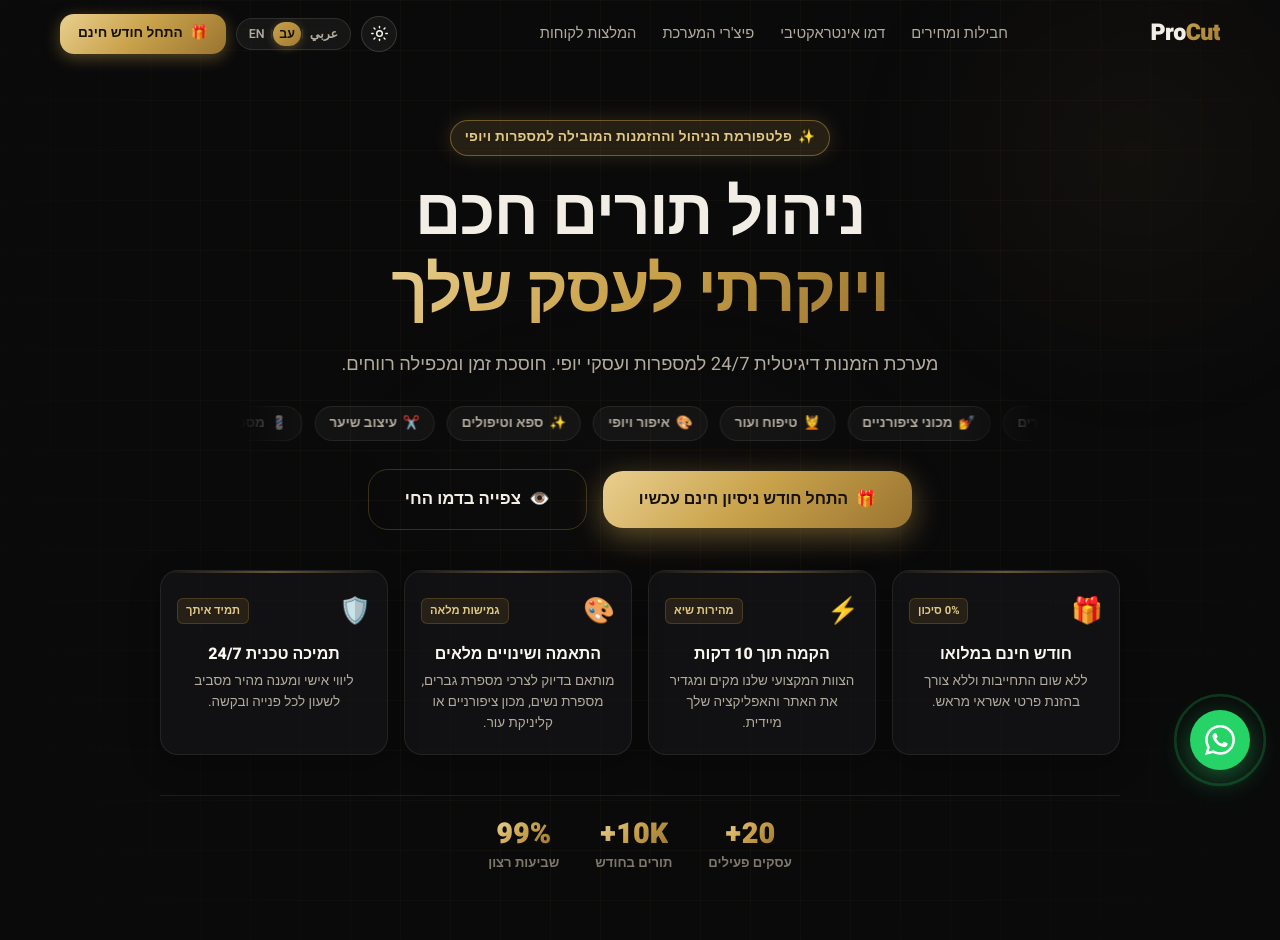
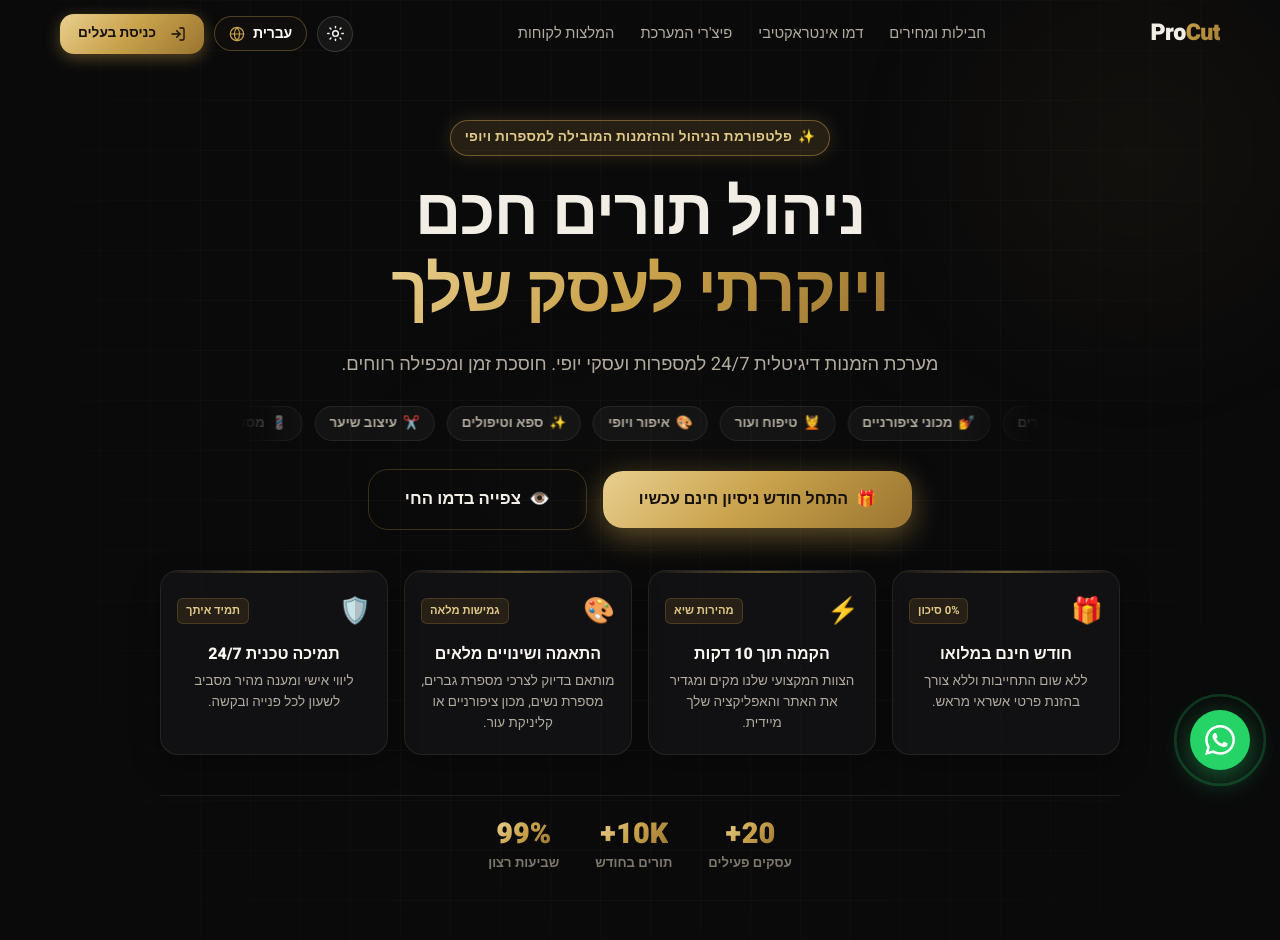
Before and after one commit to obidaNassa/procut_loading_page, a React (Vite) app: page / in a window 1280 px wide. Shown: the top 940 px of the page. Built offline with nearby package versions, Linux system fonts and the light colour scheme.

Commit message:
Implement luxury capsule language dropdown with globe icon and replace desktop nav CTA with Owner Login

```diff
--- a/src/components/Navbar.jsx
+++ b/src/components/Navbar.jsx
@@ -1,4 +1,4 @@
-import { useState, useEffect } from 'react'
+import { useState, useEffect, useRef } from 'react'
 import { useLanguage } from '../context/LanguageContext'
 import { useTheme } from '../context/ThemeContext'
 import styles from './Navbar.module.css'
@@ -8,12 +8,35 @@ export default function Navbar() {
   const { theme, setTheme } = useTheme()
   const [scrolled, setScrolled] = useState(false)
   const [menuOpen, setMenuOpen] = useState(false)
+  const [langDropdownOpen, setLangDropdownOpen] = useState(false)
+  const langDropdownRef = useRef(null)
 
   useEffect(() => {
     const onScroll = () => setScrolled(window.scrollY > 30)
     window.addEventListener('scroll', onScroll, { passive: true })
     return () => window.removeEventListener('scroll', onScroll)
   }, [])
+
+  useEffect(() => {
+    const handleClickOutside = (e) => {
+      if (langDropdownRef.current && !langDropdownRef.current.contains(e.target)) {
+        setLangDropdownOpen(false)
+      }
+    }
+    document.addEventListener('mousedown', handleClickOutside)
+    document.addEventListener('touchstart', handleClickOutside)
+    return () => {
+      document.removeEventListener('mousedown', handleClickOutside)
+      document.removeEventListener('touchstart', handleClickOutside)
+    }
+  }, [])
+
+  const languages = [
+    { code: 'he', label: 'עברית' },
+    { code: 'ar', label: 'العربية' },
+    { code: 'en', label: 'English' },
+  ]
+  const currentLangLabel = languages.find(l => l.code === lang)?.label || 'עברית'
 
   const navLinks = [
     { label: t.nav.pricing, href: '#pricing' },
@@ -74,44 +97,69 @@ export default function Navbar() {
               )}
             </button>
 
-            {/* Language Selector */}
-            <div className={styles.langSelector} role="group" aria-label={t.nav.langSelect}>
+            {/* Language Switcher Pill Button + Dropdown */}
+            <div className={styles.langDropdownWrapper} ref={langDropdownRef}>
               <button
                 type="button"
-                className={`${styles.langBtn} ${lang === 'ar' ? styles.langActive : ''}`}
-                onClick={() => setLang('ar')}
-                title="العربية"
+                className={styles.langPillBtn}
+                onClick={() => setLangDropdownOpen(prev => !prev)}
+                aria-expanded={langDropdownOpen}
+                aria-label={t.nav.langSelect}
               >
-                عربي
+                <span className={styles.langPillText}>{currentLangLabel}</span>
+                <span className={styles.langPillGlobe}>
+                  <svg viewBox="0 0 24 24" width="16" height="16" fill="none" stroke="currentColor" strokeWidth="1.8" strokeLinecap="round" strokeLinejoin="round" aria-hidden="true">
+                    <circle cx="12" cy="12" r="10" />
+                    <line x1="2" y1="12" x2="22" y2="12" />
+                    <path d="M12 2a15.3 15.3 0 0 1 4 10 15.3 15.3 0 0 1-4 10 15.3 15.3 0 0 1-4-10 15.3 15.3 0 0 1 4-10z" />
+                  </svg>
+                </span>
               </button>
-              <span className={styles.langDivider}>|</span>
-              <button
-                type="button"
-                className={`${styles.langBtn} ${lang === 'he' ? styles.langActive : ''}`}
-                onClick={() => setLang('he')}
-                title="עברית"
-              >
-                עב
-              </button>
-              <span className={styles.langDivider}>|</span>
-              <button
-                type="button"
-                className={`${styles.langBtn} ${lang === 'en' ? styles.langActive : ''}`}
-                onClick={() => setLang('en')}
-                title="English"
-              >
-                EN
-              </button>
+
+              {langDropdownOpen && (
+                <div className={styles.langDropdownMenu} role="menu">
+                  {languages.map((item) => {
+                    const isActive = lang === item.code
+                    return (
+                      <button
+                        key={item.code}
+                        type="button"
+                        className={`${styles.langDropdownItem} ${isActive ? styles.langDropdownItemActive : ''}`}
+                        onClick={() => {
+                          setLang(item.code)
+                          setLangDropdownOpen(false)
+                        }}
+                        role="menuitem"
+                      >
+                        <span className={styles.langDropdownLabel}>{item.label}</span>
+                        {isActive && (
+                          <span className={styles.langCheckmark}>
+                            <svg viewBox="0 0 24 24" width="16" height="16" fill="none" stroke="currentColor" strokeWidth="2.5" strokeLinecap="round" strokeLinejoin="round" aria-hidden="true">
+                              <polyline points="20 6 9 17 4 12" />
+                            </svg>
+                          </span>
+                        )}
+                      </button>
+                    )
+                  })}
+                </div>
+              )}
             </div>
 
-            {/* CTA */}
+            {/* Header CTA: Owner Login (כניסת בעלים) */}
             <a
-              href="#pricing"
+              href="https://procut.me/login"
               className={`btn btn-primary ${styles.navCta}`}
               id="nav-cta-btn"
+              target="_blank"
+              rel="noopener noreferrer"
             >
-              <span>🎁</span>
-              <span>{t.nav.ctaBtn}</span>
+              <svg viewBox="0 0 24 24" width="16" height="16" fill="none" stroke="currentColor" strokeWidth="2" strokeLinecap="round" strokeLinejoin="round" aria-hidden="true" style={{ marginInlineEnd: 6 }}>
+                <path d="M15 3h4a2 2 0 0 1 2 2v14a2 2 0 0 1-2 2h-4" />
+                <polyline points="10 17 15 12 10 7" />
+                <line x1="15" y1="12" x2="3" y2="12" />
+              </svg>
+              <span>{t.nav.ownerLogin || 'כניסת בעלים'}</span>
             </a>
 
             {/* Mobile hamburger */}
--- a/src/components/Navbar.module.css
+++ b/src/components/Navbar.module.css
@@ -119,43 +119,123 @@
   transition: transform 0.3s ease;
 }
 
-/* Language selector */
-.langSelector {
+/* Language Dropdown Wrapper */
+.langDropdownWrapper {
+  position: relative;
+  display: inline-flex;
+}
+
+/* Pill button */
+.langPillBtn {
   display: inline-flex;
   align-items: center;
-  background: rgba(var(--overlay-rgb), 0.05);
-  border: 1px solid rgba(var(--overlay-rgb), 0.1);
-  padding: 3px 6px;
-  border-radius: 100px;
-  backdrop-filter: blur(10px);
+  gap: 8px;
+  background: rgba(18, 16, 14, 0.85);
+  border: 1px solid rgba(var(--brand-1-rgb), 0.35);
+  border-radius: 9999px;
+  padding: 6px 14px;
+  cursor: pointer;
+  transition: all 0.25s ease;
+  backdrop-filter: blur(12px);
+  -webkit-tap-highlight-color: transparent;
+  outline: none;
 }
 
-.langBtn {
-  background: none;
-  border: none;
-  color: var(--text-secondary);
-  font-size: 0.78rem;
-  font-weight: 600;
-  padding: 3px 6px;
-  border-radius: 100px;
-  cursor: pointer;
-  transition: all 0.2s ease;
+.langPillBtn:hover {
+  background: rgba(26, 23, 20, 0.95);
+  border-color: rgba(var(--brand-1-rgb), 0.65);
+  box-shadow: 0 2px 12px rgba(var(--brand-1-rgb), 0.2);
 }
 
-.langBtn:hover {
-  color: var(--text-heading);
+.langPillText {
+  color: #ffffff;
+  font-size: 0.88rem;
+  font-weight: 700;
+  letter-spacing: -0.01em;
+  white-space: nowrap;
 }
 
-.langActive {
-  background: linear-gradient(135deg, var(--brand-1), var(--brand-2));
-  color: var(--on-brand) !important;
-  box-shadow: 0 2px 8px rgba(var(--brand-1-rgb), 0.35);
+.langPillGlobe {
+  color: var(--brand-1);
+  display: inline-flex;
+  align-items: center;
+  justify-content: center;
+  flex-shrink: 0;
 }
 
-.langDivider {
-  color: rgba(var(--overlay-rgb), 0.15);
-  font-size: 0.7rem;
-  user-select: none;
+/* Dropdown Menu */
+.langDropdownMenu {
+  position: absolute;
+  top: calc(100% + 8px);
+  right: 0;
+  min-width: 150px;
+  background: rgba(18, 16, 14, 0.96);
+  border: 1px solid rgba(var(--brand-1-rgb), 0.25);
+  border-radius: 14px;
+  padding: 6px;
+  box-shadow: 0 12px 36px rgba(0, 0, 0, 0.55);
+  backdrop-filter: blur(20px);
+  z-index: 1000;
+  display: flex;
+  flex-direction: column;
+  gap: 4px;
+  animation: dropdownFadeIn 0.2s cubic-bezier(0.16, 1, 0.3, 1);
+}
+
+:global([dir="rtl"]) .langDropdownMenu {
+  right: auto;
+  left: 0;
+}
+
+@keyframes dropdownFadeIn {
+  from {
+    opacity: 0;
+    transform: translateY(-6px) scale(0.96);
+  }
+  to {
+    opacity: 1;
+    transform: translateY(0) scale(1);
+  }
+}
+
+.langDropdownItem {
+  display: flex;
+  align-items: center;
+  justify-content: space-between;
+  width: 100%;
+  padding: 9px 12px;
+  border-radius: 9px;
+  border: none;
+  background: transparent;
+  color: var(--text-secondary);
+  font-size: 0.88rem;
+  font-weight: 600;
+  cursor: pointer;
+  transition: all 0.15s ease;
+  text-align: inherit;
+}
+
+.langDropdownItem:hover {
+  background: rgba(255, 255, 255, 0.06);
+  color: #ffffff;
+}
+
+.langDropdownItemActive {
+  background: rgba(255, 255, 255, 0.08);
+  color: #ffffff !important;
+  font-weight: 700;
+}
+
+.langDropdownLabel {
+  flex: 1;
+}
+
+.langCheckmark {
+  color: var(--brand-1);
+  display: inline-flex;
+  align-items: center;
+  justify-content: center;
+  margin-inline-start: 8px;
 }
 
 /* Nav CTA */
@@ -310,7 +390,9 @@
 
 @media (max-width: 480px) {
   .logoText { font-size: 1.25rem; }
-  .langBtn { padding: 2px 5px; font-size: 0.72rem; }
+  .langPillBtn { padding: 4px 10px; gap: 6px; }
+  .langPillText { font-size: 0.78rem; }
+  .langPillGlobe svg { width: 14px; height: 14px; }
   .themeToggleBtn {
     width: 28px;
     height: 28px;
```
